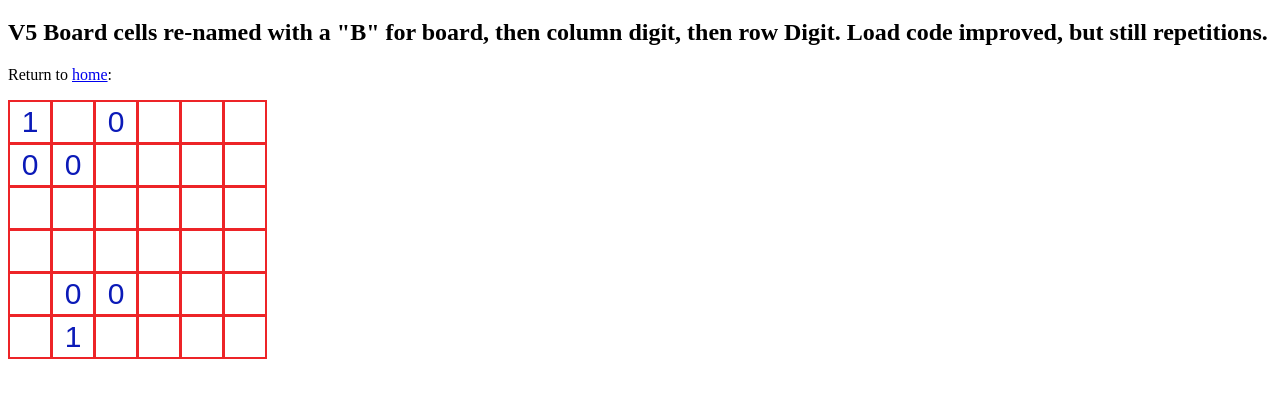
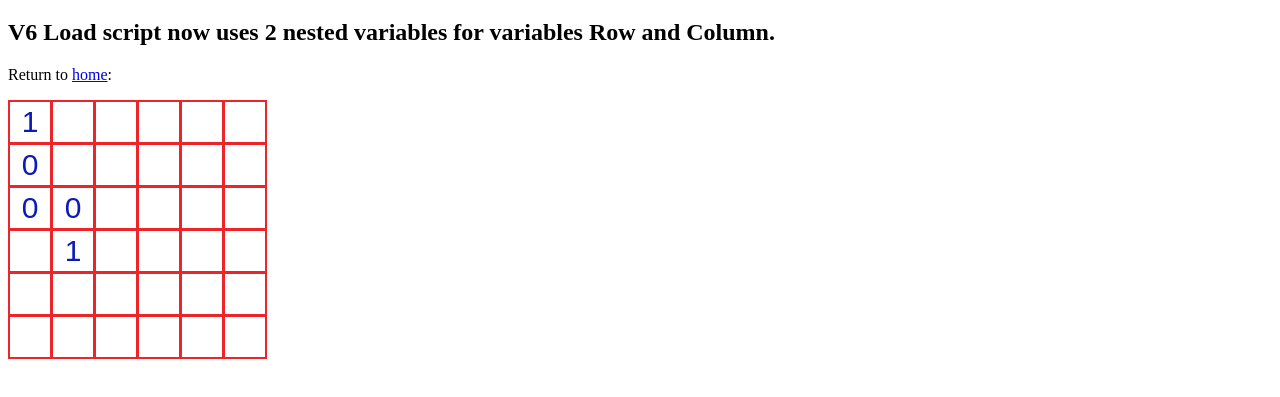
Before and after one commit to jackRyko/6x6BinaryPuzzle, a plain HTML site: page index.html in a window 1280 px wide. Shown: the part 61-458 px from the top of the page. Drawn offline with Linux system fonts and the light colour scheme.

Commit message:
V6 Changed the load script to use 2 nested for statements

```diff
--- a/index.html
+++ b/index.html
@@ -17,26 +17,13 @@
 
 		function LoadGrid(G) {
 			var Row = 4;
-			var Col = 3;
+			var Col = 2;
 			var Grid = [];
 
-			for (let i = 0; i < Col; i++){
-				document.getElementById('B' + (i + 1) + '1').value = G[i];
-			}
-			for (let i = 0; i < Col; i++){
-				document.getElementById('B' + (i + 1) + '2').value = G[Row + i];
-			}
-			for (let i = 0; i < Col; i++){
-				document.getElementById('B' + (i + 1) + '3').value = G[2 * Row + i];
-			}
-			for (let i = 0; i < Col; i++){
-				document.getElementById('B' + (i + 1) + '3').value = G[3 * Row + i];
-			}
-			for (let i = 0; i < Col; i++){
-				document.getElementById('B' + (i + 1) + '5').value = G[4 * Row + i];
-			}
-			for (let i = 0; i < Col; i++){
-				document.getElementById('B' + (i + 1) + '6').value = G[5 * Row + i];
+			for (let j = 0; j < Row; j++){
+				for (let i = 0; i < Col; i++){
+					document.getElementById('B' + (i + 1) + (j+1)).value = G[j*Col + i];
+				}
 			}
 		}
 
@@ -62,11 +49,11 @@
         }
     </style>
 </head>
-<body onload="LoadGrid(G1)">
+<body onload="LoadGrid(G1 )">
     <!--  notes about modules  -->
     <form id="input">
         <h1>6x6 Binary Puzzle Game</h1>
-        <h2>V5 Board cells re-named with a "B" for board, then column digit, then row Digit. Load code improved, but still repetitions.</h2>
+        <h2>V6 Load script now uses 2 nested variables for variables Row and Column.</h2>
     </form>
 	<p>Return to <a href="index.html">home</a>:</p>
     <table class="gameboard">
```
